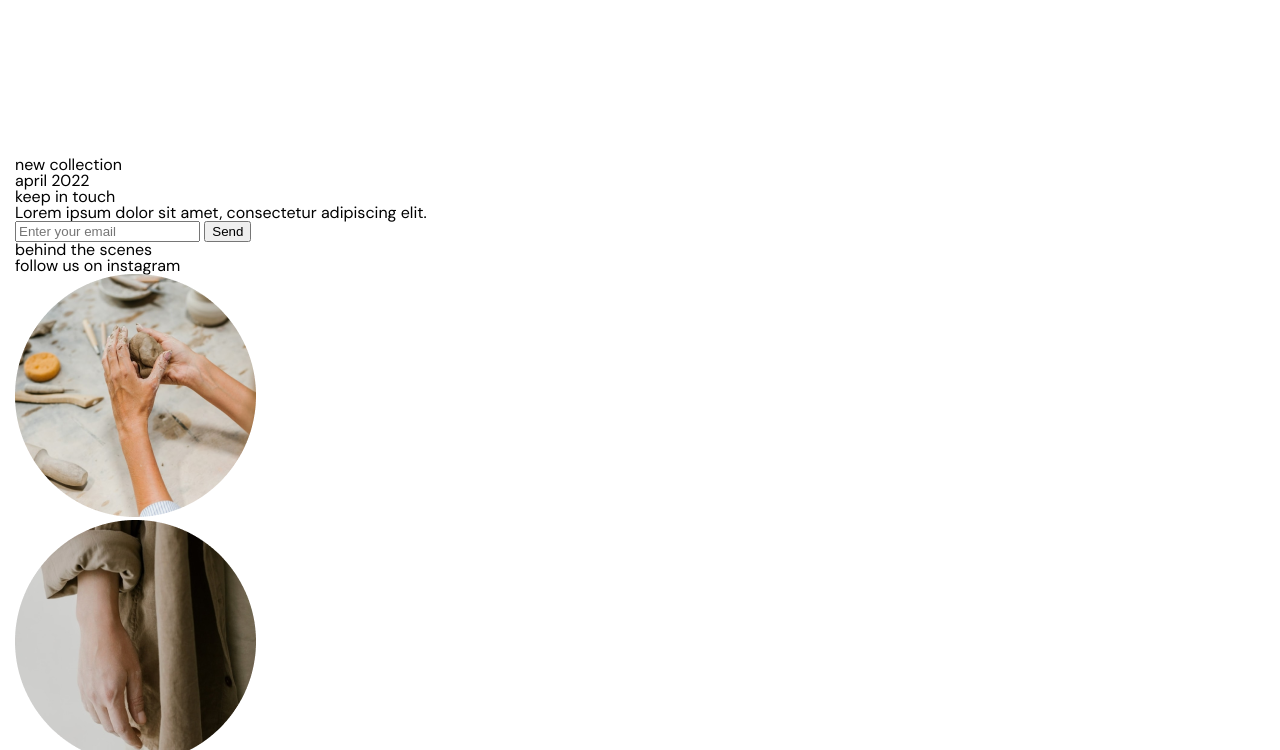
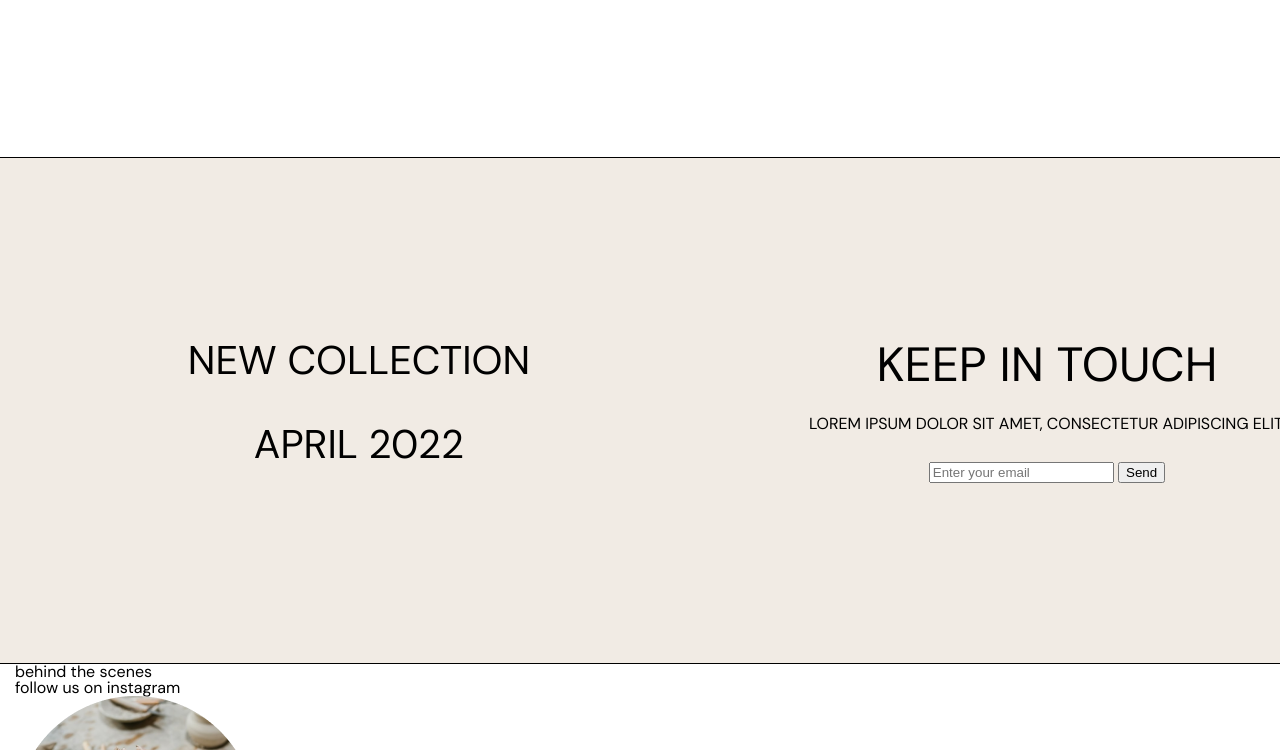
Before and after one commit to balloon383/landing_studio_polly, a website: page app/index.html in a window 1280 px wide. Shown: the part 5594-6344 px from the top of the page. Drawn offline with Linux system fonts and the light colour scheme.

Commit message:
styled contact container

```diff
--- a/app/index.html
+++ b/app/index.html
@@ -263,7 +263,7 @@
 					</p>
 					<p class="contact__date">april 2022</p>
 				</section>
-				<section class="contact__subcontainer--second">
+				<section class="contact__subcontainer contact__subcontainer--second">
 					<h2 class="contact__header">keep in touch</h2>
 					<p class="contact__text">Lorem ipsum dolor sit amet, consectetur adipiscing elit.</p>
 					<form action="">
--- a/app/scss/style.scss
+++ b/app/scss/style.scss
@@ -555,6 +555,7 @@ svg{
         display: flex;
         justify-content: space-between;
         align-items: center;
+        column-gap: 33px;
     }
     &__header{
         font-size: 128px;
@@ -569,6 +570,7 @@ svg{
         background-color: $violet-bg;
         border-radius: 20px;
         border: 1px solid black;
+        flex: 1 1 33%;
     }
 
     // .articles__text
@@ -586,35 +588,65 @@ svg{
 
     // .contact__box
 
-    &__box {}
+    &__box {
+        padding: 80px 0px;
+        background-color: $gray-bg;
+        border-bottom: 1px solid black;
+        border-top: 1px solid black;
+    }
 
     // .contact__container
 
-    &__container {}
+    &__container {
+        display: flex;
+        justify-content: space-between;
+    }
 
     // .contact__subcontainer
 
-    &__subcontainer {}
+    &__subcontainer {
+        flex: 1 1 50%;
+        text-align: center;
+        text-transform: uppercase;
+        padding: 100px;
+    }
 
     // .contact__collection
 
-    &__collection {}
+    &__collection {
+        font-size: 40px;
+        line-height: 44px;
+        margin-bottom: 40px;
+    }
 
     // .contact__date
 
-    &__date {}
+    &__date {
+        font-size: 40px;
+        line-height: 44px;
+    }
 
     // .contact__subcontainer--second
 
-    &__subcontainer--second {}
+    &__subcontainer--second {
+    }
 
     // .contact__header
 
-    &__header {}
+    &__header {
+        font-size: 48px;
+        line-height: 53px;
+        text-transform: uppercase;
+        margin-bottom: 25px;
+    }
+
 
     // .contact__text
 
-    &__text {}
+    &__text {
+
+        margin-bottom: 30px;
+    }
 
     // .contact__input
 
```
Also changed, not shown: app/css/style.min.css.
